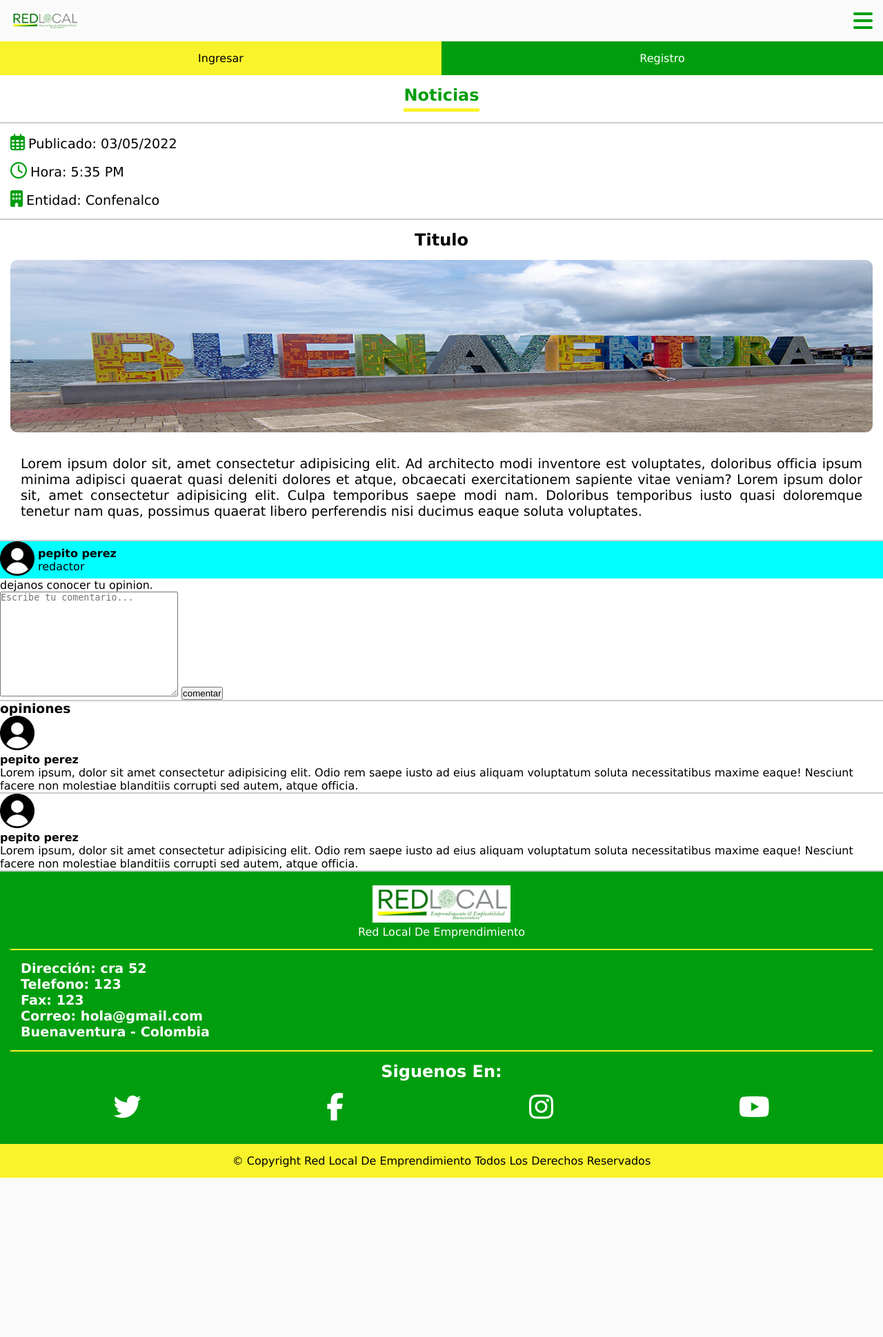
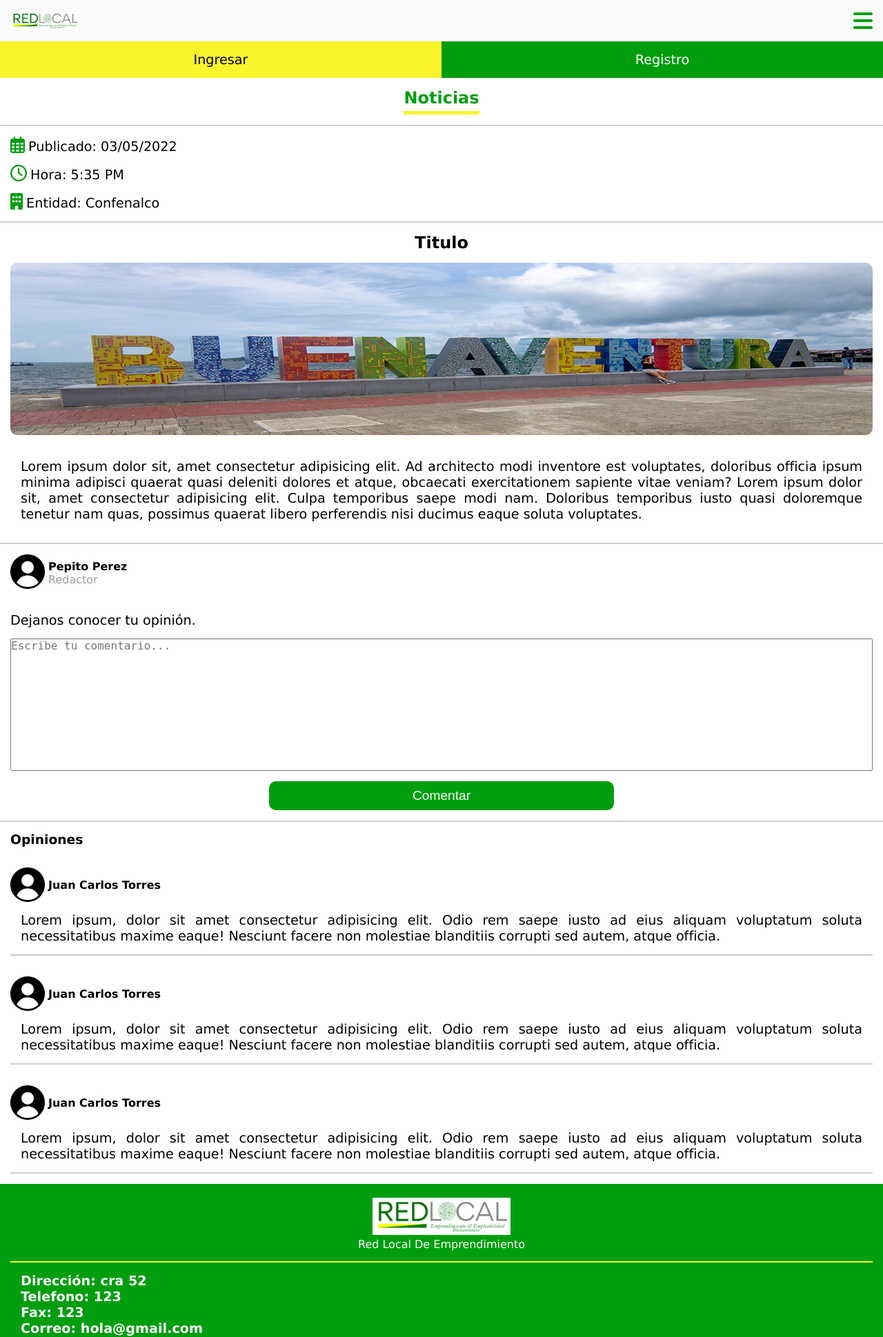
Before and after one commit to dacaicedo2001/proyecto, a PHP site: page /view/leer_noticia.php in a window 1280 px wide. Shown: the top 1939 px of the page at 69% size. Before the commit the page ends 1708 px from the top, so only its background shows below. Run offline with PHP 8.4, Linux system fonts and the light colour scheme; some libraries are stand-ins or nearby versions.

Commit message:
Apartado de noticia seleccionada completado

```diff
--- a/frontend/public/css/comentarista.css
+++ b/frontend/public/css/comentarista.css
@@ -1,4 +1,30 @@
+
 .perfil {
+    display: flex;
+    align-items: center;
+    gap: 5px;
+    padding: 15px;
+}
+
+.comentario {
+    padding: 0px 30px;
+    font-size: 1.2rem;
+    text-align: justify;
+}
+
+.perfil img {
     width: 50px;
     height: 50px;
 }
+
+.perfil h4 {
+    text-transform: capitalize;
+}
+
+.contenedor-comentario hr {
+    margin: 15px;
+    border-color: transparent;
+    background-color: #CCC;
+    color: #CCC;
+    outline-color: #CCC;
+}
--- a/frontend/public/css/global.css
+++ b/frontend/public/css/global.css
@@ -6,6 +6,7 @@
     --negro: #000;
     --azul: #3B5998;
     --rojo: #CC0000;
+    --celeste: #00AAE4;
     --fondo: rgba(255, 255, 255, 0.6);
     --gris: rgb(220, 220, 220);
     --gris-oscuro: #9C9C9C;
--- a/frontend/public/css/leer_noticia.css
+++ b/frontend/public/css/leer_noticia.css
@@ -3,7 +3,7 @@
     display: flex;
     align-items: center;
     gap: 5px;
-    background-color: aqua;
+    padding: var(--padding);
 }
 
 .editor {
@@ -29,8 +29,49 @@
     font-size: 1.2rem;
 }
 
+.comentarios {
+    display: flex;
+    flex-direction: column;
+    gap: var(--padding);
+    padding: var(--padding);
+}
+
 .contenedor-imagen {
     padding: 0px 15px 15px 15px;
+}
+
+.nombre, .rol, .opiniones {
+    text-transform: capitalize;
+}
+
+.rol {
+    color: var(--gris-oscuro);
+}
+
+.comentarios p {
+    font-size: 1.2rem;
+}
+
+.opiniones {
+    padding: 15px;
+}
+
+.comentarios input[type="button"] {
+    width: 40%;
+    margin: auto;
+    border: none;
+    font-size: 1.2rem;
+    text-transform: capitalize;
+    background-color: var(--verde);
+    border-radius: var(--bordes);
+    color: var(--blanco);
+    padding: 10px 0px;
+}
+
+.texto {
+    resize: none;
+    outline-color: var(--celeste);
+    font-size: 1rem;
 }
 
 hr {
--- a/frontend/public/css/navegacion.css
+++ b/frontend/public/css/navegacion.css
@@ -36,6 +36,7 @@ nav {
     width: 50%;
     text-align: center;
     text-transform: capitalize;
+    font-size: 1.2rem;
 }
 
 .inicio li:nth-child(1) a {
--- a/frontend/public/view/leer_noticia.php
+++ b/frontend/public/view/leer_noticia.php
@@ -44,18 +44,19 @@
                     <img class="editor" src=<?php echo PERFIL; ?> alt="usuario">
                 </div>
                 <div>
-                    <h4>pepito perez</h4>
-                    <p>redactor</p>
+                    <h4 class="nombre">pepito perez</h4>
+                    <p class="rol">redactor</p>
                 </div>
             </div>
-            <div>
-                <p>dejanos conocer tu opinion.</p>
-                <textarea name="" id="" cols="30" rows="10" placeholder="Escribe tu comentario..."></textarea>
+            <div class="comentarios">
+                <p>Dejanos conocer tu opinión.</p>
+                <textarea class="texto" name="" id="" cols="30" rows="10" placeholder="Escribe tu comentario..."></textarea>
                 <input type="button" value="comentar">
             </div>
             <hr>
             <div>
-                <h3>opiniones</h3>
+                <h3 class="opiniones">opiniones</h3>
+                <?php require("../../src/components/comentarista.php"); ?>
                 <?php require("../../src/components/comentarista.php"); ?>
                 <?php require("../../src/components/comentarista.php"); ?>
             </div>
--- a/frontend/src/components/comentarista.php
+++ b/frontend/src/components/comentarista.php
@@ -1,9 +1,9 @@
 <link rel="stylesheet" href=<?php echo COMENTARISTA; ?>>
-<div>
-    <div>
-        <img class="perfil" src=<?php echo PERFIL; ?> alt="usuario">
-        <h4>pepito perez</h4>
+<div class="contenedor-comentario">
+    <div class="perfil">
+        <img src=<?php echo PERFIL; ?> alt="usuario">
+        <h4>juan carlos torres</h4>
     </div>
-    <p>Lorem ipsum, dolor sit amet consectetur adipisicing elit. Odio rem saepe iusto ad eius aliquam voluptatum soluta necessitatibus maxime eaque! Nesciunt facere non molestiae blanditiis corrupti sed autem, atque officia.</p>
+    <p class="comentario">Lorem ipsum, dolor sit amet consectetur adipisicing elit. Odio rem saepe iusto ad eius aliquam voluptatum soluta necessitatibus maxime eaque! Nesciunt facere non molestiae blanditiis corrupti sed autem, atque officia.</p>
     <hr>
 </div>
```
